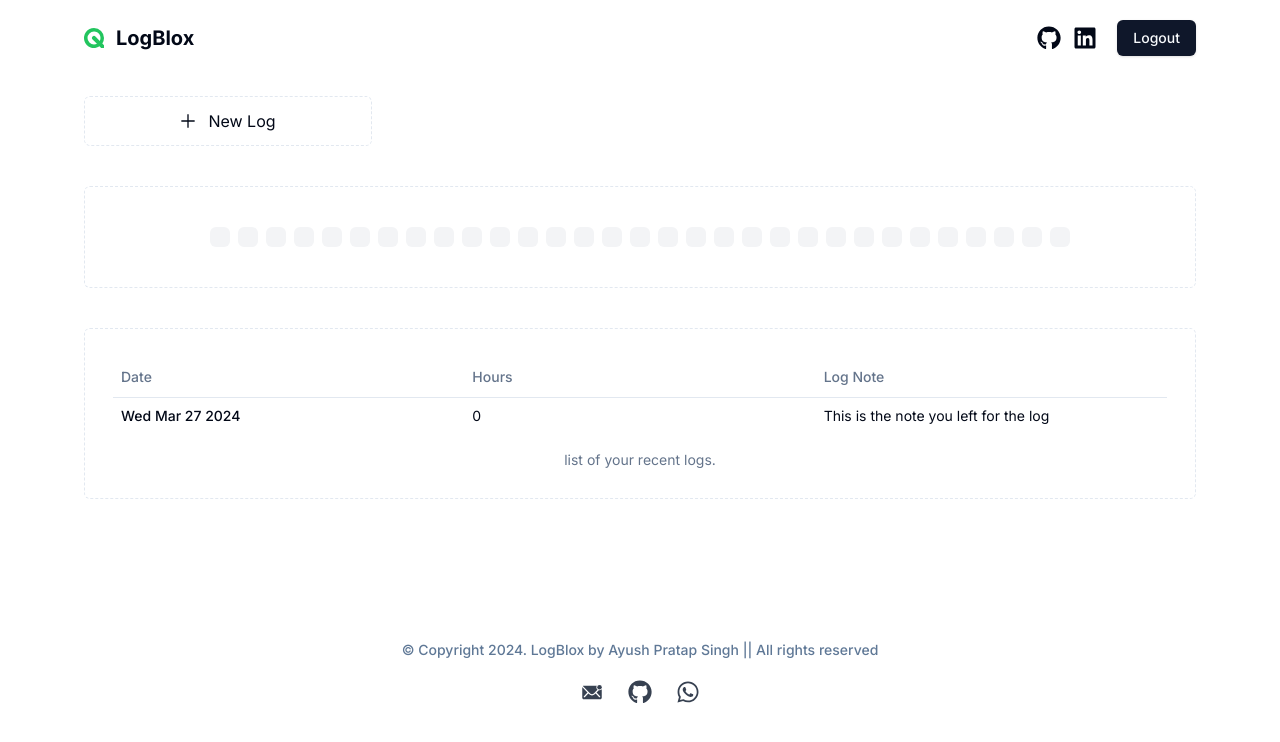
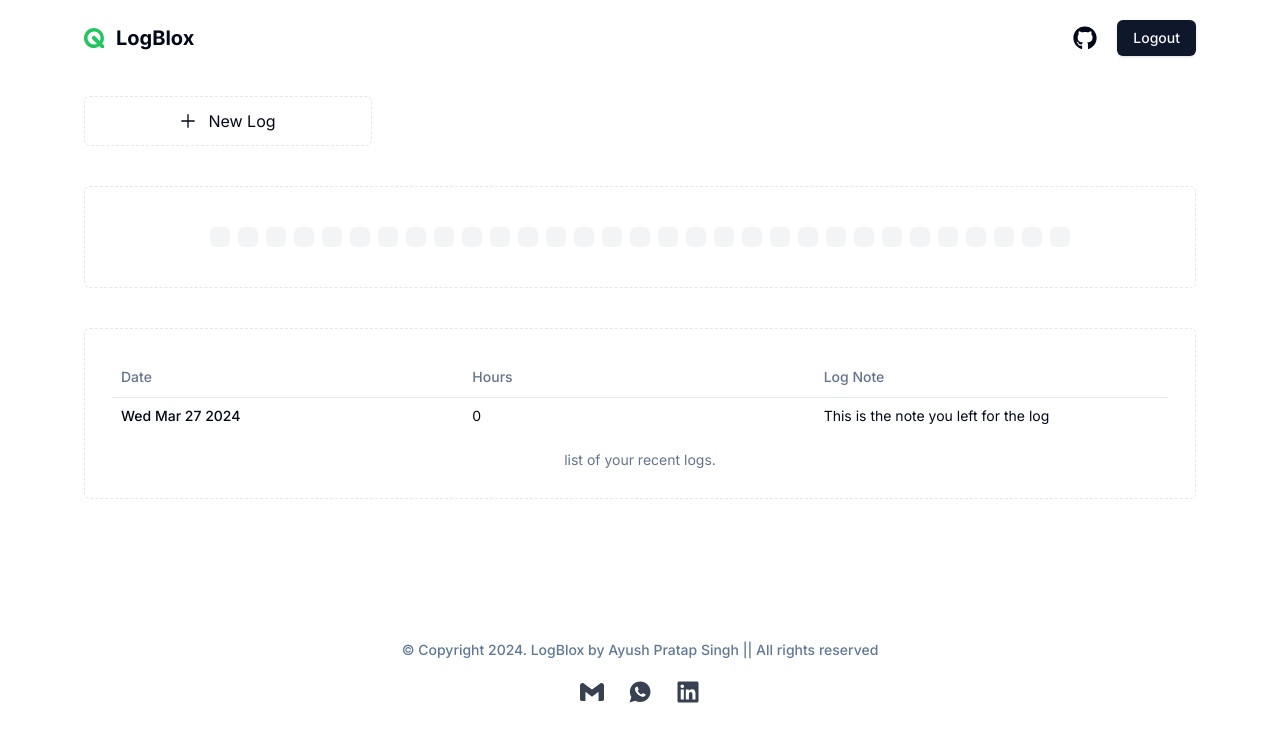
Before and after one commit to Ayuxh-Pratap/LogBlox, a Next.js app: page / in a window 1280 px wide. Shown: the top 742 px of the page. Built offline with nearby package versions, Linux system fonts and the light colour scheme.

Commit message:
layout fix v2

```diff
--- a/src/components/Footer.tsx
+++ b/src/components/Footer.tsx
@@ -1,12 +1,6 @@
-import Image from "next/image";
-import Logo from "../../public/assets/Logo.svg";
-import Facebook from "../../public/assets/Facebook.svg";
-import Twitter from "../../public/assets/X.svg";
-import Feed from "../../public/assets/Feed.svg";
-import { IoIosMailUnread } from "react-icons/io";
-import { FaWhatsapp } from "react-icons/fa";
-import { FaInstagram } from "react-icons/fa";
-import { FaGithub } from "react-icons/fa";
+import { SiGmail } from "react-icons/si";
+import { FaLinkedin } from "react-icons/fa";
+import { IoLogoWhatsapp } from "react-icons/io";
 
 export function Footer() {
 
@@ -36,9 +30,9 @@ export function Footer() {
       </p>
 
       <div className='flex items-center justify-center gap-6 pt-[56px] sm:pt-5 text-gray-700'>
-        <a href='mailto:ayuaharshita14@gmail.com' className='text-2xl'><IoIosMailUnread /></a>
-        <a href='https://github.com/Ayuxh-Pratap' className='text-2xl'><FaGithub /></a>
-        <a href='https://wa.me/9460865839' className='text-2xl'><FaWhatsapp /></a>
+        <a href='mailto:ayuaharshita14@gmail.com' className='text-2xl'><SiGmail /></a>
+        <a href='https://wa.me/9460865839' className='text-2xl'><IoLogoWhatsapp /></a>
+        <a href="https://www.linkedin.com/in/ayush-pratap-singh-7716b2295/" className="text-2xl" target='_blank'><FaLinkedin /></a>
       </div>
     </div>
   );
--- a/src/components/NavBar.tsx
+++ b/src/components/NavBar.tsx
@@ -2,7 +2,6 @@ import React from 'react'
 import { Button } from './ui/button'
 import { SiQuicktime } from "react-icons/si";
 import { FaGithub } from "react-icons/fa";
-import { FaLinkedin } from "react-icons/fa";
 
 export default function NavBar() {
   return (
@@ -12,10 +11,7 @@ export default function NavBar() {
         <h1 className='font-bold text-xl'>LogBlox</h1>
       </div>
       <div className='flex items-center gap-5'>
-        <div className='flex items-center gap-3'>
           <a href="https://github.com/Ayuxh-Pratap" target='_blank'><FaGithub className='text-2xl' /></a>
-          <a href="https://www.linkedin.com/in/ayush-pratap-singh-7716b2295/" target='_blank'><FaLinkedin className='text-2xl' /></a>
-        </div>
         <Button>Logout</Button>
       </div>
     </div>
```
